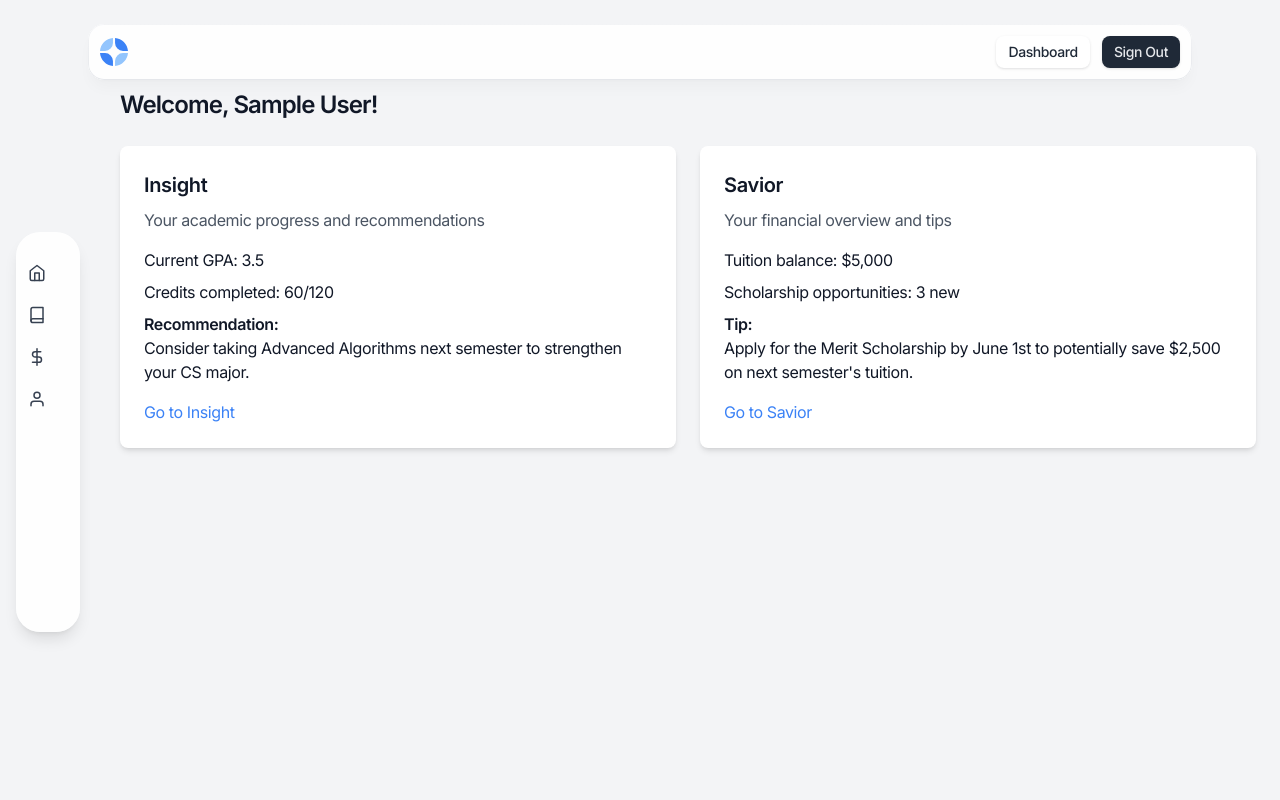
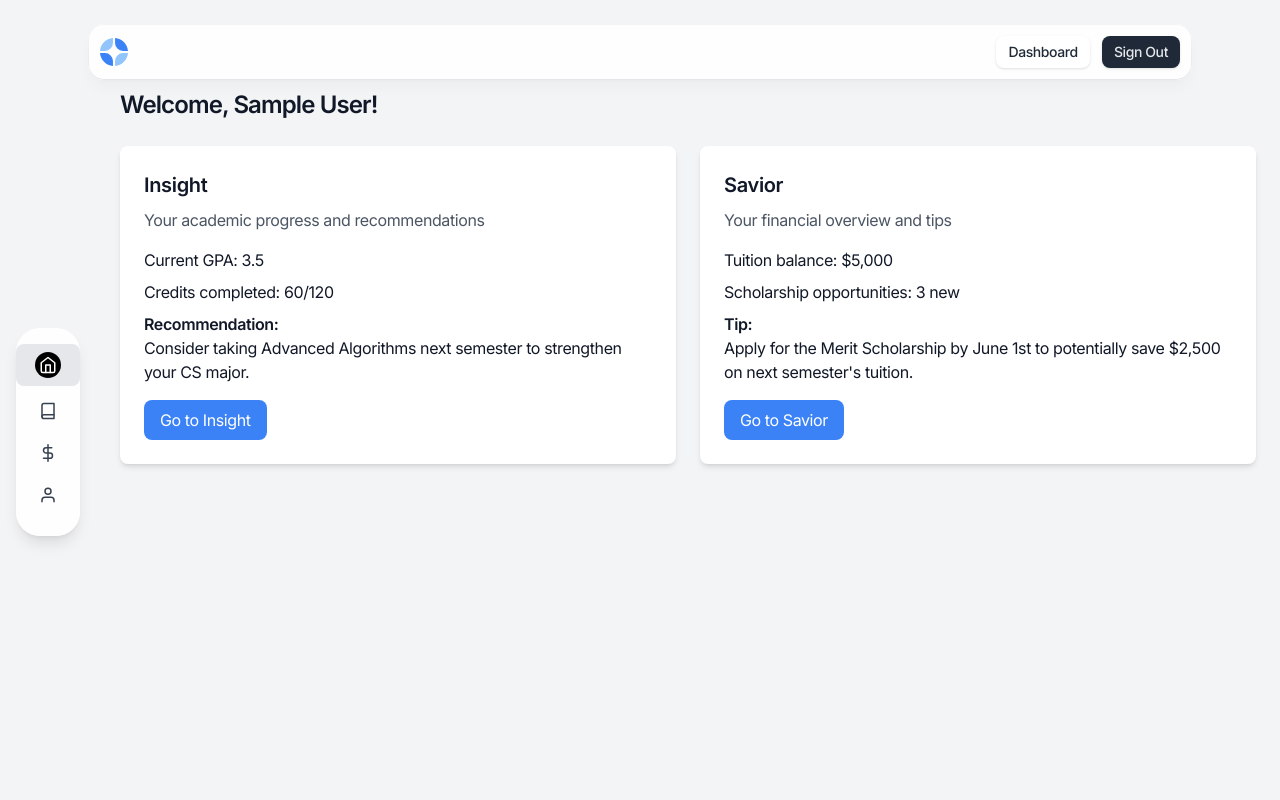
Before and after one commit to AnthonyCampos1234/Avisari, a Next.js app: page /dashboard in a window 1280 px wide. Shown: the top 800 px of the page. Built offline with nearby package versions, Linux system fonts and the light colour scheme; no server answers; sample sign-in values are in the browser's storage.

Commit message:
more changes to side bar

```diff
--- a/app/(default)/dashboard/page.tsx
+++ b/app/(default)/dashboard/page.tsx
@@ -3,11 +3,13 @@
 import { useState } from "react";
 import { useAuth } from "@/hooks/useAuth";
 import Link from "next/link";
+import { usePathname } from "next/navigation";
 import { FiHome, FiBook, FiDollarSign, FiUser } from "react-icons/fi";
 
 export default function Dashboard() {
     const { session, status } = useAuth(true);
     const [sidebarExpanded, setSidebarExpanded] = useState(false);
+    const pathname = usePathname();
 
     if (status === "loading") {
         return <div>Loading...</div>;
@@ -18,14 +20,14 @@ export default function Dashboard() {
             {/* Sidebar */}
             <div className="p-4 flex items-center">
                 <div
-                    className={`bg-white/90 backdrop-blur-sm rounded-3xl shadow-lg transition-all duration-500 ease-in-out h-[50vh] flex flex-col justify-start py-6 ${sidebarExpanded ? 'w-48' : 'w-16'}`}
+                    className={`bg-white/90 backdrop-blur-sm rounded-3xl shadow-lg transition-all duration-500 ease-in-out flex flex-col justify-center py-4 ${sidebarExpanded ? 'w-48' : 'w-16'}`}
                     onMouseEnter={() => setSidebarExpanded(true)}
                     onMouseLeave={() => setSidebarExpanded(false)}
                 >
-                    <SidebarLink icon={<FiHome />} title="Home" href="/dashboard" expanded={sidebarExpanded} />
-                    <SidebarLink icon={<FiBook />} title="Insight" href="/dashboard/insight" expanded={sidebarExpanded} />
-                    <SidebarLink icon={<FiDollarSign />} title="Savior" href="/dashboard/savior" expanded={sidebarExpanded} />
-                    <SidebarLink icon={<FiUser />} title="Profile" href="/dashboard/profile" expanded={sidebarExpanded} />
+                    <SidebarLink icon={<FiHome />} title="Home" href="/dashboard" expanded={sidebarExpanded} active={pathname === "/dashboard"} />
+                    <SidebarLink icon={<FiBook />} title="Insight" href="/dashboard/insight" expanded={sidebarExpanded} active={pathname === "/dashboard/insight"} />
+                    <SidebarLink icon={<FiDollarSign />} title="Savior" href="/dashboard/savior" expanded={sidebarExpanded} active={pathname === "/dashboard/savior"} />
+                    <SidebarLink icon={<FiUser />} title="Profile" href="/dashboard/profile" expanded={sidebarExpanded} active={pathname === "/dashboard/profile"} />
                 </div>
             </div>
 
@@ -70,10 +72,10 @@ export default function Dashboard() {
     );
 }
 
-function SidebarLink({ icon, title, href, expanded }: { icon: React.ReactNode; title: string; href: string; expanded: boolean }) {
+function SidebarLink({ icon, title, href, expanded, active }: { icon: React.ReactNode; title: string; href: string; expanded: boolean; active: boolean }) {
     return (
-        <Link href={href} className="flex items-center px-3 py-2 mb-2 text-gray-700 hover:bg-gray-200 rounded-lg transition-colors duration-200">
-            <span className="text-lg">{icon}</span>
+        <Link href={href} className={`flex items-center justify-center px-3 py-2 mb-2 text-gray-700 hover:bg-gray-200 rounded-lg transition-colors duration-200 ${active ? 'bg-gray-200' : ''}`}>
+            <span className={`text-lg ${active ? 'bg-black text-white p-1 rounded-full' : ''}`}>{icon}</span>
             {expanded && <span className="ml-3 text-sm">{title}</span>}
         </Link>
     );
@@ -91,7 +93,7 @@ function DashboardCard({ title, description, content, linkText, linkHref }: {
             <h2 className="mb-2 text-xl font-semibold">{title}</h2>
             <p className="mb-4 text-gray-600">{description}</p>
             <div className="mb-4">{content}</div>
-            <Link href={linkHref} className="text-blue-500 hover:underline">
+            <Link href={linkHref} className="inline-block px-4 py-2 bg-blue-500 text-white rounded-lg hover:bg-blue-600 transition-colors duration-200">
                 {linkText}
             </Link>
         </div>
```
